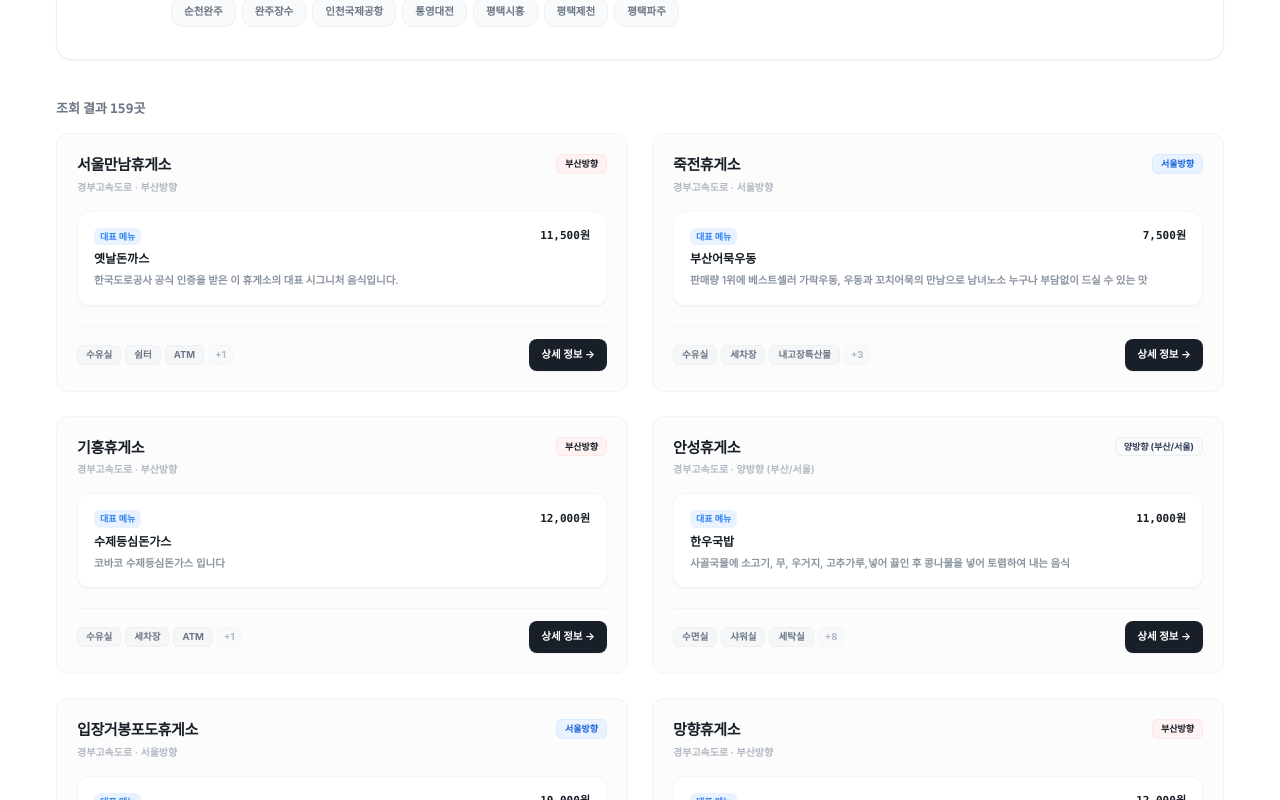
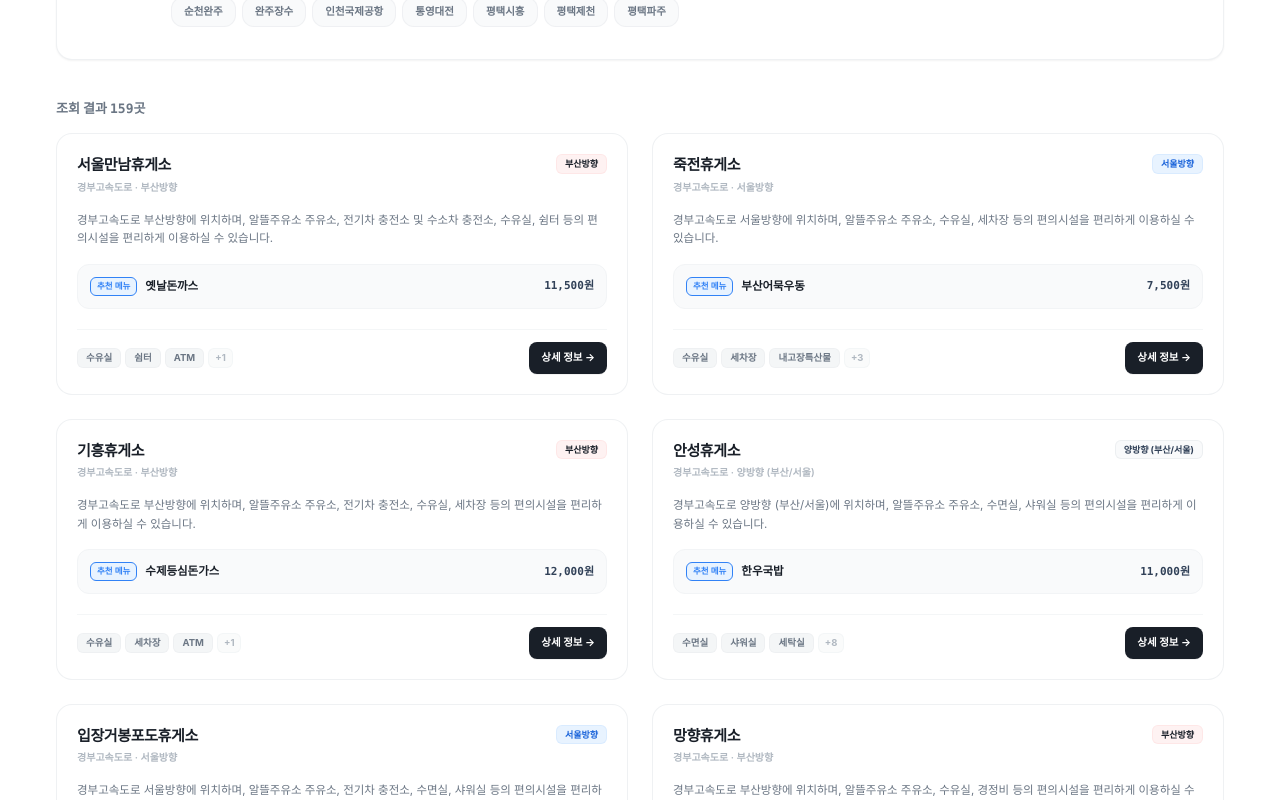
Before and after one commit to fnqlrtm123-code/highway-live, a Next.js app: page /rest-areas in a window 1280 px wide. Shown: the part 660-1460 px from the top of the page. Built offline with nearby package versions, Linux system fonts and the light colour scheme; a web font is replaced by a local one.

Commit message:
design: add dynamic rest area summaries and balance signature menu styling in hub card grid

```diff
--- a/src/app/rest-areas/page.tsx
+++ b/src/app/rest-areas/page.tsx
@@ -168,15 +168,30 @@ export default function RestAreasPage() {
             </div>
           ) : (
             <div className="grid grid-cols-1 md:grid-cols-2 gap-6">
-              {filteredServiceAreas.map((s) => (
+              {filteredServiceAreas.map((s) => {
+                const hasGas = s.gasStation && s.gasStation.brand && s.gasStation.brand !== '없음';
+                const gasInfo = hasGas ? `${s.gasStation.brand} 주유소` : '';
+                const chargers = [];
+                if (s.gasStation?.hasEvCharger) chargers.push('전기차 충전소');
+                if (s.gasStation?.hasHydrogen) chargers.push('수소차 충전소');
+                const chargerInfo = chargers.length > 0 ? chargers.join(' 및 ') : '';
+
+                const mainFacilities = s.facilities.slice(0, 2).join(', ');
+                const facilitiesInfo = mainFacilities ? `${mainFacilities} 등의 편의시설` : '';
+
+                const parts = [gasInfo, chargerInfo, facilitiesInfo].filter(Boolean);
+                const restAreaSummary = `${s.highwayName} ${s.directionName}에 위치하며, ${parts.join(', ')}을 편리하게 이용하실 수 있습니다.`;
+
+                return (
                   <div
                     key={s.slug}
-                  className="p-5 border border-slate-100 bg-slate-50/50 hover:bg-white hover:border-blue-500 hover:shadow-xs transition-all duration-300 rounded-xl flex flex-col justify-between space-y-5"
+                    className="p-5 border border-slate-200/60 bg-white hover:border-blue-500 hover:shadow-md transition-all duration-300 rounded-2xl flex flex-col justify-between space-y-5"
                   >
                     <div className="space-y-4">
+                      {/* Header */}
                       <div className="flex justify-between items-start">
                         <div>
-                        <h4 className="text-sm md:text-[15px] font-bold text-slate-900 tracking-tight">{s.name}</h4>
+                          <h4 className="text-sm md:text-[15px] font-extrabold text-slate-900 tracking-tight">{s.name}</h4>
                           <p className="text-[10px] text-slate-400 mt-1 font-semibold">
                             {s.highwayName} &middot; {s.directionName}
                           </p>
@@ -189,14 +204,18 @@ export default function RestAreasPage() {
                         </span>
                       </div>
 
-                    {/* 대표 메뉴 정보 */}
-                    <div className="bg-white p-4 border border-slate-100/80 rounded-xl space-y-1.5 shadow-2xs">
-                      <div className="flex justify-between items-center">
-                        <span className="text-[9px] font-bold text-blue-600 bg-blue-50 px-1.5 py-0.5 rounded-md">대표 메뉴</span>
-                        <span className="text-[11px] font-mono font-bold text-slate-800">{s.signatureMenu.price.toLocaleString()}원</span>
+                      {/* 휴게소 자체 요약 정보 */}
+                      <p className="text-[11.5px] text-slate-500 leading-relaxed font-normal">
+                        {restAreaSummary}
+                      </p>
+
+                      {/* 추천 메뉴 정보 (과도한 강조를 줄이고 정돈된 형태) */}
+                      <div className="bg-slate-50 border border-slate-100 p-3 rounded-xl flex justify-between items-center gap-3">
+                        <div className="flex items-center gap-2 min-w-0">
+                          <span className="text-[8.5px] font-bold text-blue-600 bg-blue-50 px-1.5 py-0.5 rounded-md border border-blue-150/40 shrink-0">추천 메뉴</span>
+                          <span className="text-[11.5px] font-bold text-slate-800 truncate">{s.signatureMenu.name}</span>
                         </div>
-                      <p className="text-xs font-bold text-slate-800 mt-1">{s.signatureMenu.name}</p>
-                      <p className="text-[10.5px] text-slate-450 leading-normal line-clamp-1 font-semibold">{s.signatureMenu.description}</p>
+                        <span className="text-[11px] font-mono font-bold text-slate-700 shrink-0">{s.signatureMenu.price.toLocaleString()}원</span>
                       </div>
                     </div>
 
@@ -222,7 +241,8 @@ export default function RestAreasPage() {
                       </a>
                     </div>
                   </div>
-              ))}
+                );
+              })}
             </div>
           )}
         </section>
```
Lines whose indentation alone changed are shown as unchanged.
